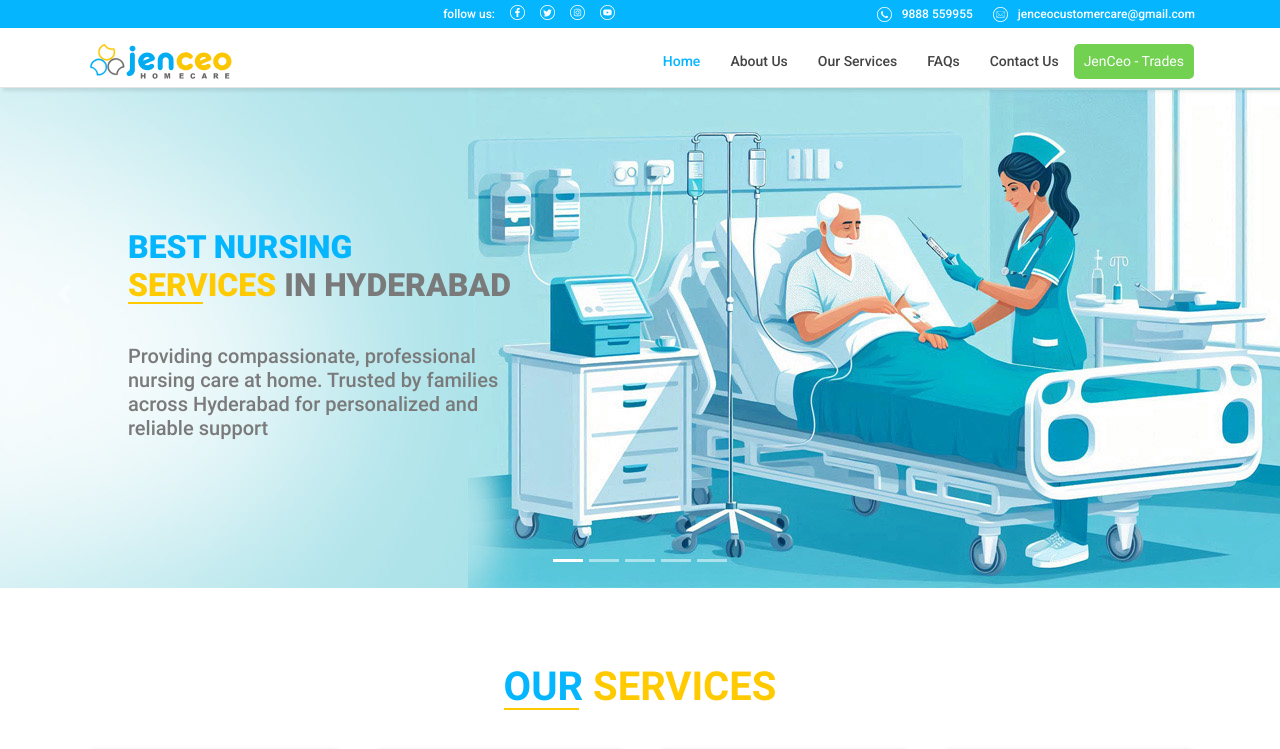
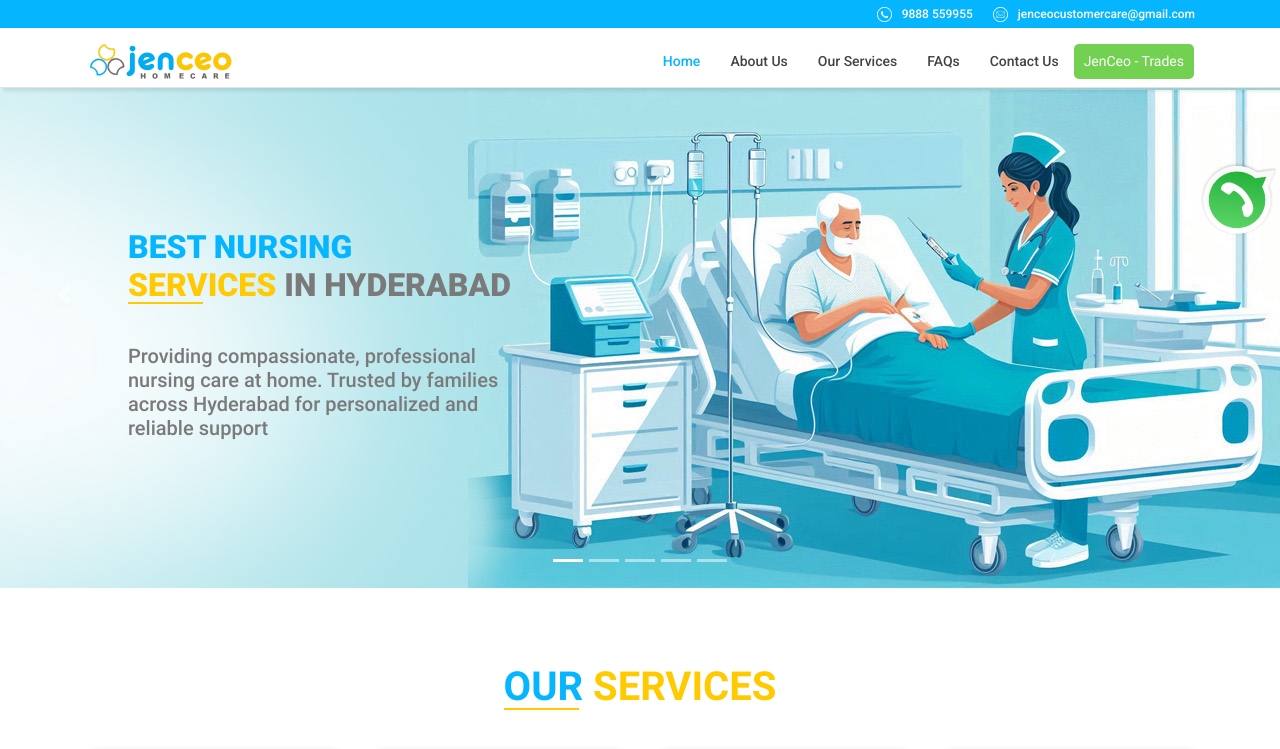
Before and after one commit to jnanaprakashpinisetti/HomeCare, a React (Create React App) app in the folder home-care/: page /#/ in a window 1280 px wide. Shown: the top 749 px of the page. Built offline with nearby package versions, Linux system fonts and the light colour scheme.

Commit message:
Wats App functionality  added and top nva social media removed

```diff
--- a/home-care/src/components/Choose.js
+++ b/home-care/src/components/Choose.js
@@ -16,7 +16,7 @@ export default function Choose() {
                     <div className="row">
                         <div className="col-md-6">
                             <div className="img-wrap">
-                                <img src={expertIcon} alt="" />
+                                <img src={expertIcon} alt="Expert icon" />
                             </div>
                             <div className="info-wrap">
                                 <h4>Get Professionals at Your Door-Step</h4>
@@ -29,7 +29,7 @@ export default function Choose() {
 
                         <div className="col-md-6">
                             <div className="img-wrap">
-                                <img src={customerIcon} alt="" />
+                                <img src={customerIcon} alt="Customer icon" />
                             </div>
                             <div className="info-wrap">
                                 <h4>Customer satisfaction</h4>
@@ -42,7 +42,7 @@ export default function Choose() {
                     <div className="row">
                         <div className="col-md-6">
                             <div className="img-wrap">
-                                <img src={standerdIcon} alt="" />
+                                <img src={standerdIcon} alt="standerd icon" />
                             </div>
                             <div className="info-wrap">
                                 <h4>Highest Standards in Quality Assurance</h4>
@@ -52,7 +52,7 @@ export default function Choose() {
 
                         <div className="col-md-6">
                             <div className="img-wrap">
-                                <img src={customerCareIcon} alt="" />
+                                <img src={customerCareIcon} alt="customer care icon" />
                             </div>
                             <div className="info-wrap">
                                 <h4>24 / 7 Customer support</h4>
--- a/home-care/src/components/TopNav.js
+++ b/home-care/src/components/TopNav.js
@@ -15,13 +15,13 @@ const TopNav = () => {
                 <div className="row">
                     <div className="col-md-6 left">
 
-                        <ul className="socilaMedia">
+                        {/* <ul className="socilaMedia">
                             <li><a href="#">follow us: </a></li>
                             <li><a href="https://www.facebook.com/profile.php?id=100093798434010" target="_blank" rel="noreferrer" > <img src={facebook} alt="facebook" /></a></li>
                             <li><a href="https://twitter.com/JenCeoHomeCare" target="_blank"   rel="noreferrer"><img src={twitter} alt="twitter" /></a></li>
                             <li><a href="https://www.instagram.com/jenceohomecare/" target="_blank"  rel="noreferrer" ><img src={instagram} alt="instagram" /></a></li>
                             <li><a href="https://www.youtube.com/@JenCeo-hz3gn" target="_blank"  rel="noreferrer" ><img src={youtube} alt="youtube" /></a></li>
-                        </ul>
+                        </ul> */}
 
                     </div>
                     <div className="col-md-6 right">
--- /dev/null
+++ b/home-care/src/components/Watsapp.js
@@ -0,0 +1,23 @@
+import React from "react";
+import WatsappIcon from "../images/icons/social-media/whatsapp-icon.png";
+
+export default function Watsapp() {
+  const phoneNumber = "9888559955";
+  const message = "I Want Home care service";
+  const whatsappUrl = `https://wa.me/${phoneNumber}?text=${encodeURIComponent(
+    message
+  )}`;
+
+  return (
+    <>
+      <a
+        className="watsapp-icon"
+        href={whatsappUrl}
+        target="_blank"
+        rel="noopener noreferrer"
+      >
+        <img src={WatsappIcon} alt="wats app icon"/>
+      </a>
+    </>
+  );
+}
--- a/home-care/src/components/pages/Home.js
+++ b/home-care/src/components/pages/Home.js
@@ -6,10 +6,12 @@ import Choose from '../Choose';
 import HowToProcess from '../HowToProcess';
 import SendMessage from '../SendMessage';
 import EnquiryForm from '../EnquiryForm';
+import Watsapp from '../Watsapp';
 
 const Home = () => {
     return (
         <>
+        <Watsapp/>
             <Carousal />
             <Card />
             <Choose />
--- a/home-care/src/index.scss
+++ b/home-care/src/index.scss
@@ -26,4 +26,6 @@
 @import 'scss/components/sendMessage';
 @import 'scss/components/formElement';
 @import 'scss/components/modal';
+@import 'scss/components/modal';
 @import 'scss/components/topNav';
+@import 'scss/components/watsapp.scss';
--- /dev/null
+++ b/home-care/src/scss/components/watsapp.scss
@@ -0,0 +1,42 @@
+.watsapp-icon {
+    position: fixed;
+    top: 20%;
+    right: 0;
+    z-index: 5;
+
+
+    img {
+        width: auto;
+        max-width: 80px;
+        -webkit-animation:spin 4s linear infinite;
+        -moz-animation:spin 4s linear infinite;
+        animation:spin 4s linear infinite;
+    }
+
+
+    }
+
+    @-moz-keyframes spin {
+        0% { -moz-transform: rotate(0deg); }
+        50% { -moz-transform: rotate(-180deg); }
+        100% { -moz-transform: rotate(0deg); }
+    }
+    @-webkit-keyframes spin {
+        0% { -webkit-transform: rotate(0deg); }
+        50% { -webkit-transform: rotate(-180deg); }
+        100% { -webkit-transform: rotate(0deg); }
+    }
+    @keyframes spin {
+        0% {
+            -webkit-transform: rotate(0deg);
+            -webkit-transform: rotate(0deg);
+        }
+        50% {
+            -webkit-transform: rotate(-180deg);
+            -webkit-transform: rotate(-180deg);
+        }
+        0% {
+            -webkit-transform: rotate(0deg);
+            -webkit-transform: rotate(0deg);
+        }
+    }
```
Also changed, not shown: home-care/src/images/icons/social-media/whatsapp-icon.png (added).
